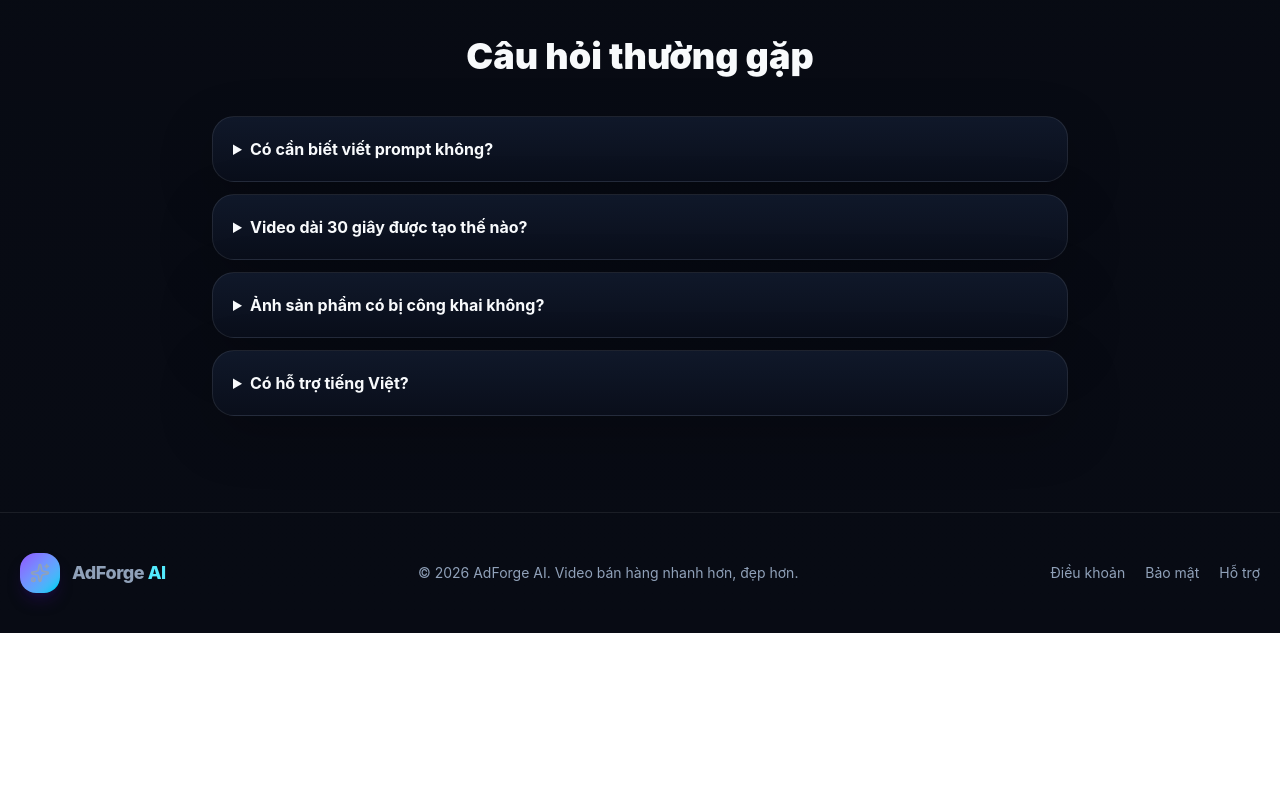
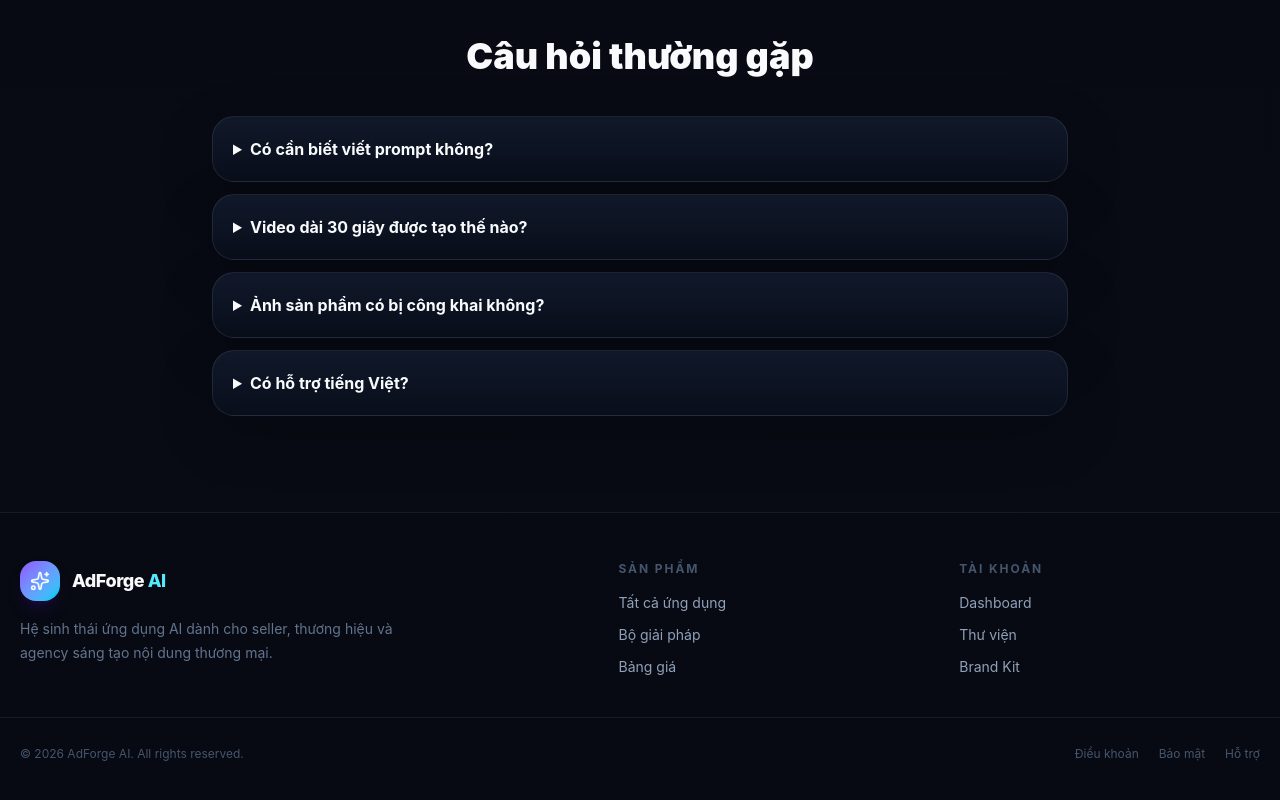
Before and after one commit to nhungnhungrosata-oss/flowapp, a Next.js app: page / in a window 1280 px wide. Shown: the part 3329-4129 px from the top of the page. Before the commit the page ends 3962 px from the top, so only its background shows below. Built offline with nearby package versions, Linux system fonts and the light colour scheme.

Commit message:
Redesign marketing footer

```diff
--- a/src/components/marketing/footer.tsx
+++ b/src/components/marketing/footer.tsx
@@ -1,2 +1,37 @@
+import Link from "next/link";
 import { Logo } from "@/components/ui/logo";
-export function Footer(){return <footer className="border-t border-white/8 py-10"><div className="mx-auto flex max-w-7xl flex-col gap-6 px-5 text-sm text-slate-400 md:flex-row md:items-center md:justify-between"><Logo/><p>© 2026 AdForge AI. Video bán hàng nhanh hơn, đẹp hơn.</p><div className="flex gap-5"><span>Điều khoản</span><span>Bảo mật</span><span>Hỗ trợ</span></div></div></footer>}
+
+export function Footer() {
+  return (
+    <footer className="border-t border-white/7 bg-black/10 py-12">
+      <div className="mx-auto grid max-w-7xl gap-10 px-5 md:grid-cols-[1.3fr_.7fr_.7fr]">
+        <div>
+          <Logo />
+          <p className="mt-4 max-w-sm text-sm leading-6 text-slate-500">
+            Hệ sinh thái ứng dụng AI dành cho seller, thương hiệu và agency sáng tạo nội dung thương mại.
+          </p>
+        </div>
+        <div>
+          <p className="text-xs font-bold uppercase tracking-[.16em] text-slate-600">Sản phẩm</p>
+          <div className="mt-4 space-y-3 text-sm text-slate-400">
+            <Link className="block hover:text-white" href="/apps">Tất cả ứng dụng</Link>
+            <Link className="block hover:text-white" href="/apps#collections">Bộ giải pháp</Link>
+            <Link className="block hover:text-white" href="/pricing">Bảng giá</Link>
+          </div>
+        </div>
+        <div>
+          <p className="text-xs font-bold uppercase tracking-[.16em] text-slate-600">Tài khoản</p>
+          <div className="mt-4 space-y-3 text-sm text-slate-400">
+            <Link className="block hover:text-white" href="/dashboard">Dashboard</Link>
+            <Link className="block hover:text-white" href="/library">Thư viện</Link>
+            <Link className="block hover:text-white" href="/brand-kit">Brand Kit</Link>
+          </div>
+        </div>
+      </div>
+      <div className="mx-auto mt-10 flex max-w-7xl flex-col gap-3 border-t border-white/7 px-5 pt-7 text-xs text-slate-600 sm:flex-row sm:items-center sm:justify-between">
+        <p>© 2026 AdForge AI. All rights reserved.</p>
+        <div className="flex gap-5"><span>Điều khoản</span><span>Bảo mật</span><span>Hỗ trợ</span></div>
+      </div>
+    </footer>
+  );
+}
```
